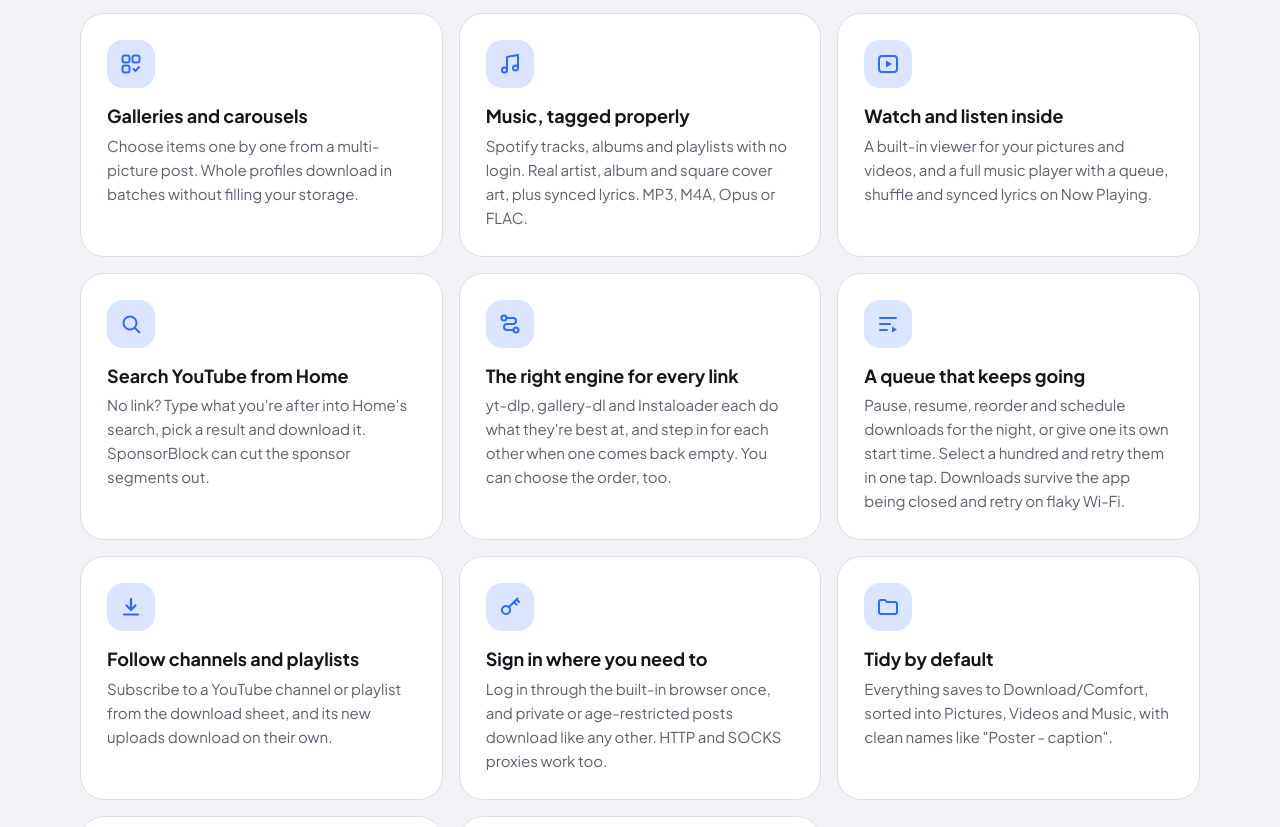
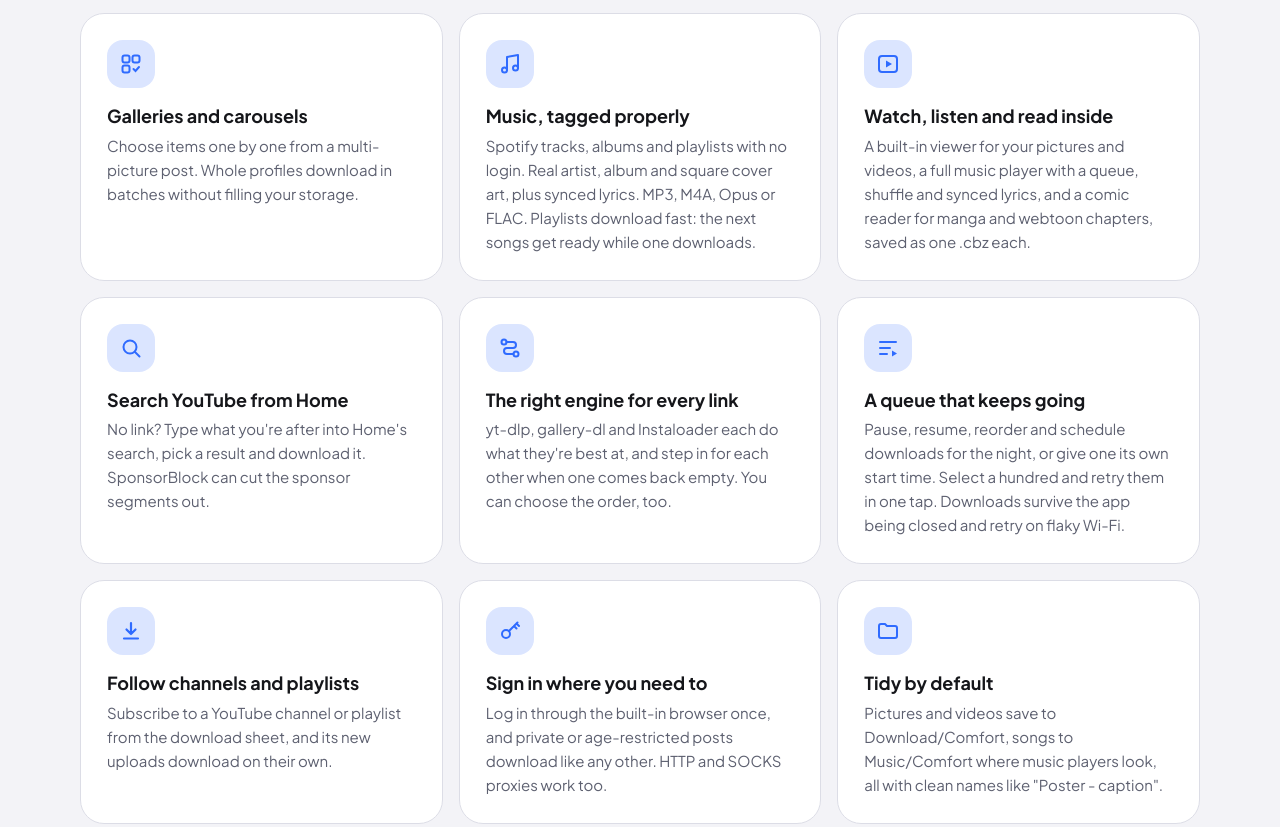
Before and after one commit to d-gibr1l/comfort, a plain HTML site: page docs/index.html in a window 1280 px wide. Shown: the part 1989-2816 px from the top of the page. Drawn offline with Linux system fonts and the light colour scheme; no server answers; a web font is replaced by a local one.

Commit message:
README and website: comics, the items sheet, Library & folders, songs in Music/Comfort, faster playlists; new screenshots (Home, Library, Settings, items sheet, comic reader, Library & folders)

```diff
--- a/docs/index.html
+++ b/docs/index.html
@@ -354,12 +354,12 @@
         <div class="feature reveal">
           <div class="icon"><svg><use href="#i-music"/></svg></div>
           <h3>Music, tagged properly</h3>
-          <p>Spotify tracks, albums and playlists with no login. Real artist, album and square cover art, plus synced lyrics. MP3, M4A, Opus or FLAC.</p>
+          <p>Spotify tracks, albums and playlists with no login. Real artist, album and square cover art, plus synced lyrics. MP3, M4A, Opus or FLAC. Playlists download fast: the next songs get ready while one downloads.</p>
         </div>
         <div class="feature reveal">
           <div class="icon"><svg><use href="#i-play"/></svg></div>
-          <h3>Watch and listen inside</h3>
-          <p>A built-in viewer for your pictures and videos, and a full music player with a queue, shuffle and synced lyrics on Now Playing.</p>
+          <h3>Watch, listen and read inside</h3>
+          <p>A built-in viewer for your pictures and videos, a full music player with a queue, shuffle and synced lyrics, and a comic reader for manga and webtoon chapters, saved as one .cbz each.</p>
         </div>
         <div class="feature reveal">
           <div class="icon"><svg><use href="#i-search"/></svg></div>
@@ -389,7 +389,7 @@
         <div class="feature reveal">
           <div class="icon"><svg><use href="#i-folder"/></svg></div>
           <h3>Tidy by default</h3>
-          <p>Everything saves to Download/Comfort, sorted into Pictures, Videos and Music, with clean names like "Poster - caption".</p>
+          <p>Pictures and videos save to Download/Comfort, songs to Music/Comfort where music players look, all with clean names like "Poster - caption".</p>
         </div>
         <div class="feature reveal">
           <div class="icon"><svg><use href="#i-backup"/></svg></div>
@@ -431,9 +431,12 @@
         <figure class="shot"><div class="phone"><img src="screenshots/preview_playlist.png" alt="Playlist preview" loading="lazy"></div><figcaption>Playlists<span>Every track, your pick</span></figcaption></figure>
         <figure class="shot"><div class="phone"><img src="screenshots/queue.png" alt="Download queue" loading="lazy"></div><figcaption>Queue<span>Live progress</span></figcaption></figure>
         <figure class="shot"><div class="phone"><img src="screenshots/library.png" alt="Library" loading="lazy"></div><figcaption>Library<span>Search, filter, favourite</span></figcaption></figure>
+        <figure class="shot"><div class="phone"><img src="screenshots/items_sheet.png" alt="A download's items" loading="lazy"></div><figcaption>A download's items<span>Open, play or delete each one</span></figcaption></figure>
+        <figure class="shot"><div class="phone"><img src="screenshots/comic_reader.png" alt="Comic reader" loading="lazy"></div><figcaption>Comic reader<span>Manga and webtoons</span></figcaption></figure>
         <figure class="shot"><div class="phone"><img src="screenshots/appearance_light.png" alt="Appearance settings" loading="lazy"></div><figcaption>Appearance<span>Themes and colors</span></figcaption></figure>
         <figure class="shot"><div class="phone"><img src="screenshots/appearance_dark.png" alt="Pure black theme" loading="lazy"></div><figcaption>Pure black<span>For OLED screens</span></figcaption></figure>
         <figure class="shot"><div class="phone"><img src="screenshots/settings.png" alt="Settings" loading="lazy"></div><figcaption>Settings<span>Everything in one place</span></figcaption></figure>
+        <figure class="shot"><div class="phone"><img src="screenshots/settings_library.png" alt="Library and folders settings" loading="lazy"></div><figcaption>Library &amp; folders<span>Deleting, Deleted and folders</span></figcaption></figure>
       </div>
     </div>
   </section>
@@ -483,7 +486,7 @@
         <details class="reveal"><summary>Why isn't it on the Play Store?</summary><p>Google Play doesn't allow apps that download from YouTube and similar sites, so Comfort is installed from its APK instead. Your phone will ask you to allow installs from your browser or file manager the first time.</p></details>
         <details class="reveal"><summary>Which sites does it work with?</summary><p>Thousands. Comfort uses yt-dlp, gallery-dl and Instaloader, which between them support X, Instagram, Reddit, YouTube, TikTok, Pinterest, Tumblr, SoundCloud and over 3,000 other sites. You can see the full lists, and choose which engine handles a site, in Settings.</p></details>
         <details class="reveal"><summary>How does it stay up to date?</summary><p>The app checks GitHub for new versions and installs them for you. The download engines update separately, so a fix for a site can arrive the same day it's released.</p></details>
-        <details class="reveal"><summary>Where do my downloads go?</summary><p>To Download/Comfort on your phone, sorted into Pictures, Videos and Music. They show up in your gallery and music player like anything else. You can pick a different folder in Settings.</p></details>
+        <details class="reveal"><summary>Where do my downloads go?</summary><p>Pictures and videos go to Download/Comfort on your phone, sorted into Pictures and Videos, and songs to Music/Comfort. They show up in your gallery and music player like anything else. You can pick a different folder in Settings › Library &amp; folders.</p></details>
         <details class="reveal"><summary>Can it download private posts?</summary><p>Only ones your own account can see. Sign in to the site once through Comfort's built-in browser and it uses that login for downloads. Your login stays on your phone.</p></details>
       </div>
     </div>
```
Also changed, not shown: docs/screenshots/comic_reader.png (added), docs/screenshots/home.png, docs/screenshots/items_sheet.png (added), docs/screenshots/library.png, docs/screenshots/settings.png, docs/screenshots/settings_folders.png (deleted), docs/screenshots/settings_library.png (added), 1 other file.
